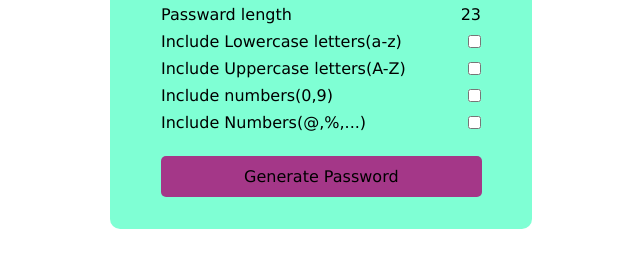
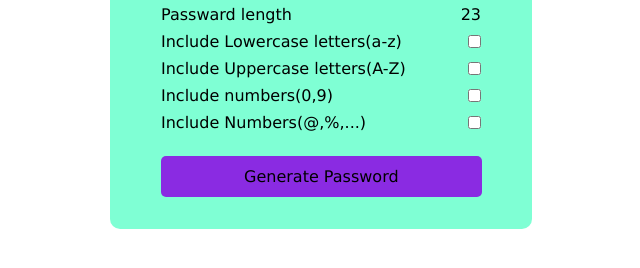
Before and after one commit to eziraa/Password-Generator, a plain HTML site: page index.html in a window 1280 px wide. In both pictures the pointer is over the element 640 px from the left and 530 px from the top of the page. Shown: the part 354-622 px from the top of the page, without its empty margins (319-959 px from the left). Drawn offline with Linux system fonts and the light colour scheme.

Commit message:
hover effect and movment when it click added to generate  bn

```diff
--- a/style.css
+++ b/style.css
@@ -92,3 +92,10 @@
     text-align: center;
     cursor: pointer;
 }
+.btn:hover {
+    background-color: blueviolet;
+}
+
+.btn:active {
+    border: 2px aquamarine solid;
+}
```
